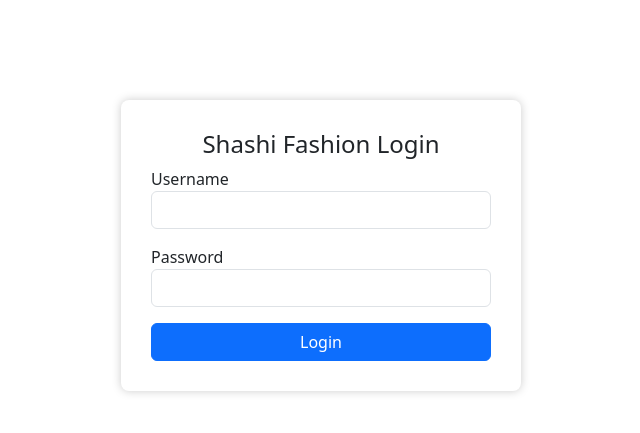
After one commit to SHIVIKRSINGH/shashifashion-reporting, a PHP site: page /pages/login.php in a window 1280 px wide. The commit adds this page. Shown: the top 433 px of the page, without its empty margins (319-959 px from the left). Run offline with PHP 8.4, Linux system fonts and the light colour scheme; some libraries are stand-ins or nearby versions.

Commit message:
upd again

```diff
--- a/includes/header.php
+++ b/includes/header.php
@@ -95,7 +95,7 @@ foreach ($menus as $menu) {
 
 <body>
     <div class="sidebar">
-        <h4 class="text-center">🧵 ShashiFashion</h4>
+        <a class="navbar-brand" href="dashboard.php">Shashi Fashion</a>
         <?php foreach ($menu_tree as $menu): ?>
             <?php if (empty($menu['children'])): ?>
                 <a href="<?= $menu['url'] ?>"><i class="<?= $menu['icon'] ?>"></i> <?= $menu['name'] ?></a>
@@ -111,5 +111,5 @@ foreach ($menus as $menu) {
     <div class="content">
         <div class="topbar d-flex justify-content-between align-items-center">
             <h5>Welcome, <?= $_SESSION['name'] ?? 'User' ?></h5>
-            <a href="logout.php" class="btn btn-outline-danger btn-sm">Logout</a>
+            <a class="nav-link text-danger" href="logout.php">Logout</a>
         </div>
--- /dev/null
+++ b/index.php
@@ -0,0 +1,3 @@
+<?php
+header("Location: pages/login.php");
+exit;
--- /dev/null
+++ b/pages/login.php
@@ -0,0 +1,65 @@
+<?php
+require_once "../includes/config.php";
+
+if ($_SERVER['REQUEST_METHOD'] == 'POST') {
+    $username = $_POST['username'];
+    $password = md5($_POST['password']);
+
+    $sql = "SELECT * FROM m_users WHERE username='$username' AND password='$password'";
+    $res = $con->query($sql);
+
+    if ($res->num_rows == 1) {
+        $user = $res->fetch_assoc();
+        $_SESSION['user_id'] = $user['id'];
+        $_SESSION['username'] = $user['username'];
+        $_SESSION['role'] = $user['role'];
+        header("Location: dashboard.php");
+        exit;
+    } else {
+        $error = "Invalid username or password";
+    }
+}
+?>
+<!-- HTML same as before -->
+<!DOCTYPE html>
+<html lang="en">
+
+<head>
+    <title>Login - Shashi Fashion</title>
+    <link rel="stylesheet" href="assets/bootstrap.min.css">
+    <style>
+        body {
+            background: #f4f6f9;
+        }
+
+        .login-box {
+            max-width: 400px;
+            margin: 100px auto;
+            background: white;
+            padding: 30px;
+            border-radius: 8px;
+            box-shadow: 0px 0px 10px #ccc;
+        }
+    </style>
+</head>
+
+<body>
+    <div class="login-box">
+        <h4 class="text-center">Shashi Fashion Login</h4>
+        <?php if (isset($error)) echo "<div class='alert alert-danger'>$error</div>"; ?>
+        <form method="POST">
+            <div class="mb-3">
+                <label>Username</label>
+                <input type="text" name="username" class="form-control" required />
+            </div>
+            <div class="mb-3">
+                <label>Password</label>
+                <input type="password" name="password" class="form-control" required />
+            </div>
+            <button class="btn btn-primary w-100">Login</button>
+        </form>
+    </div>
+</body>
+
+</html>
+<link rel="stylesheet" href="../assets/bootstrap.min.css">
--- /dev/null
+++ b/pages/logout.php
@@ -0,0 +1,5 @@
+<?php
+session_start();
+session_destroy();
+header("Location: login.php");
+exit;
```
Also changed, not shown: pages/dashboard.php (+13 -0 lines), includes/.htaccess (renamed from .htaccess), includes/config.php (renamed from config.php).
